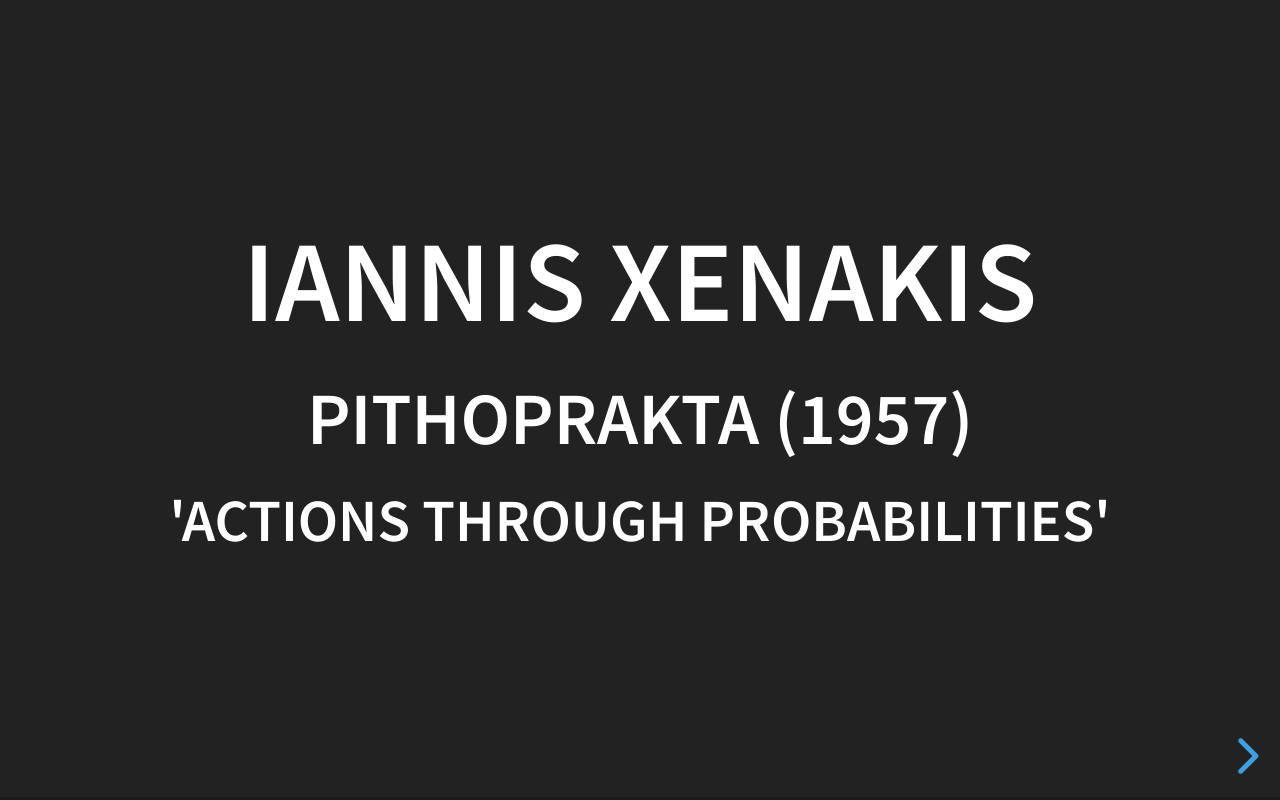
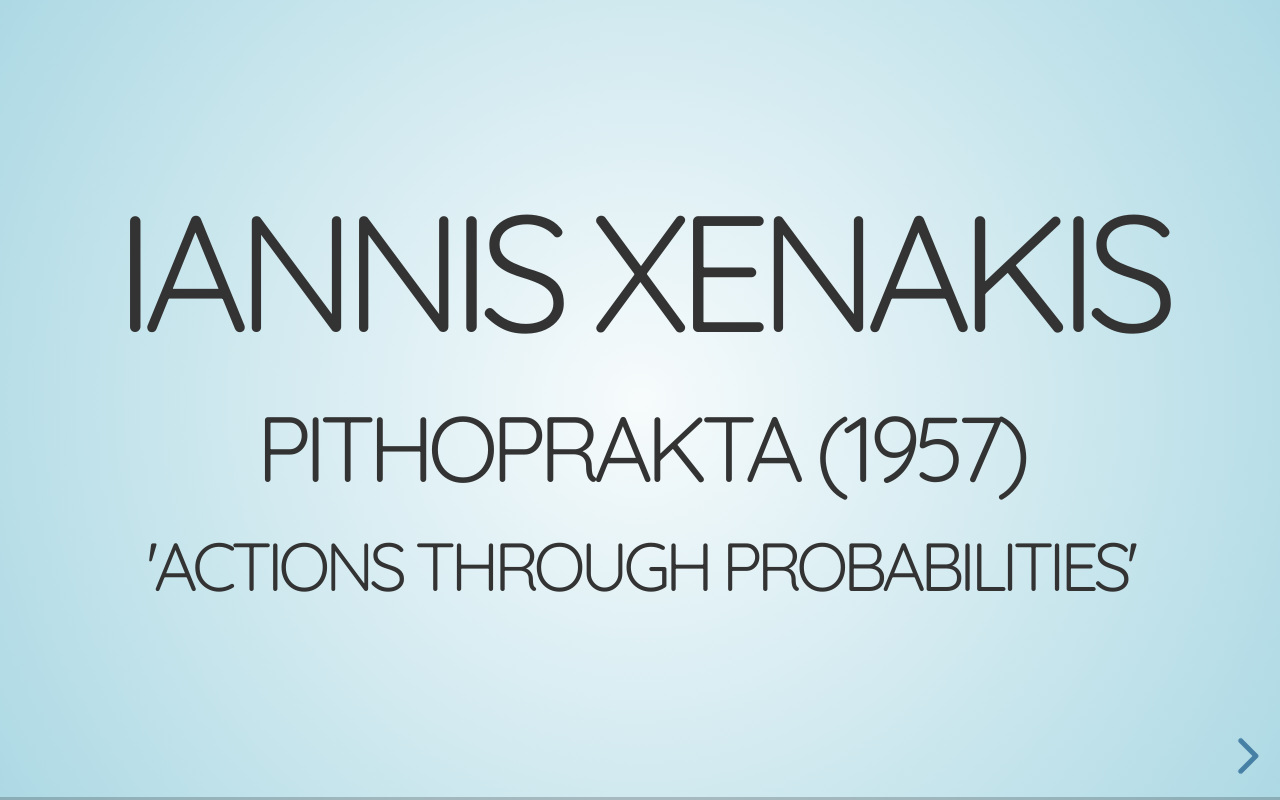
Before and after one commit to tatecarson/Xenakis-Pithoprakta, a plain HTML site: page _static/index.html in a window 1280 px wide. Drawn offline with nearby package versions, Linux system fonts and the light colour scheme; some packages are replaced by stand-ins of ours.

Commit message:
updated theme

```diff
--- a/_static/index.html
+++ b/_static/index.html
@@ -6,7 +6,7 @@
 
         <title>reveal-md</title>
         <link rel="stylesheet" href="./css/reveal.css">
-        <link rel="stylesheet" href="./css/theme/black.css" id="theme">
+        <link rel="stylesheet" href="./css/theme/sky.css" id="theme">
         <link rel="stylesheet" href="./css/highlight/zenburn.css">
         <link rel="stylesheet" href="./css/print/paper.css" type="text/css" media="print">
 
```
